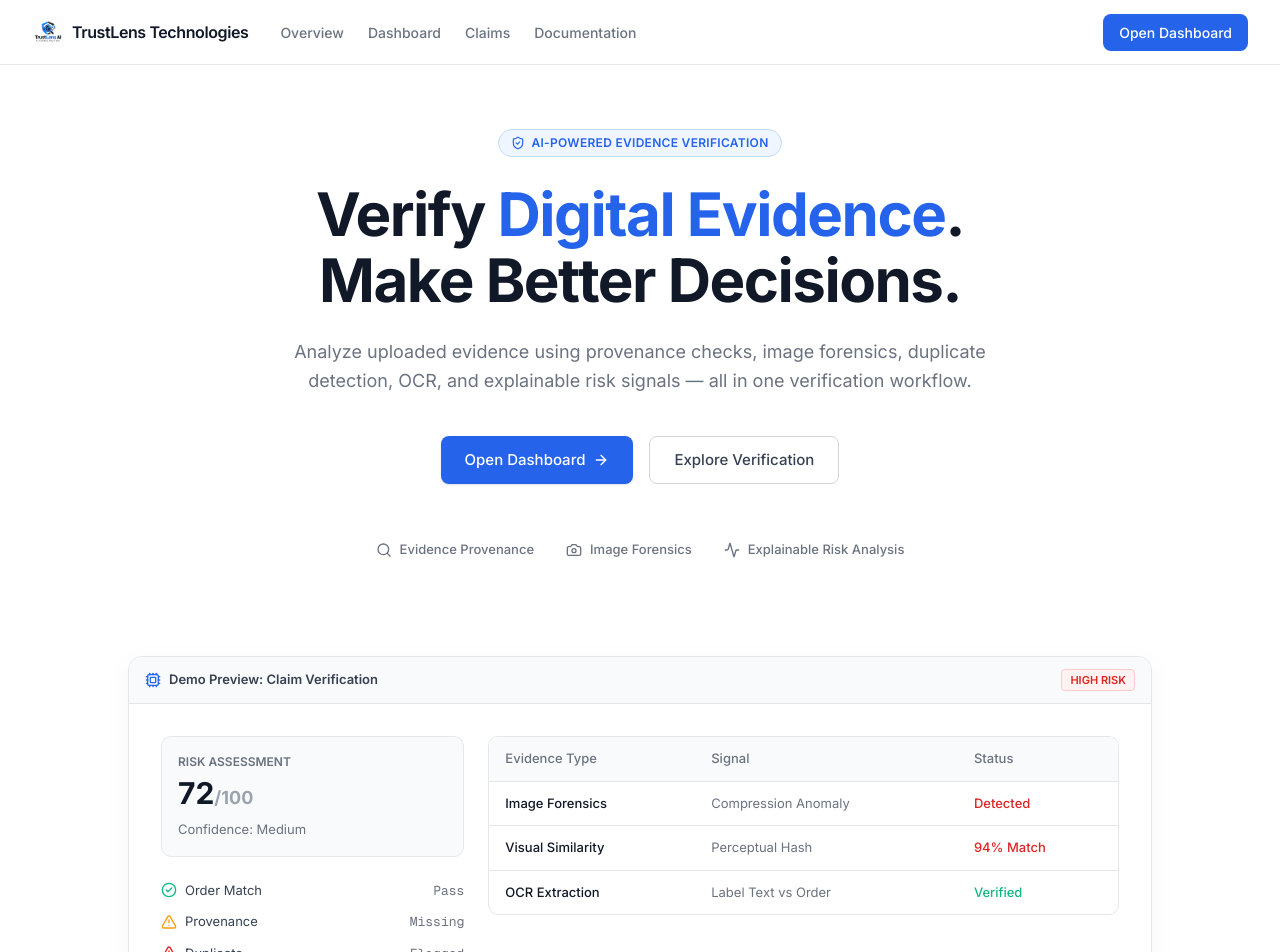
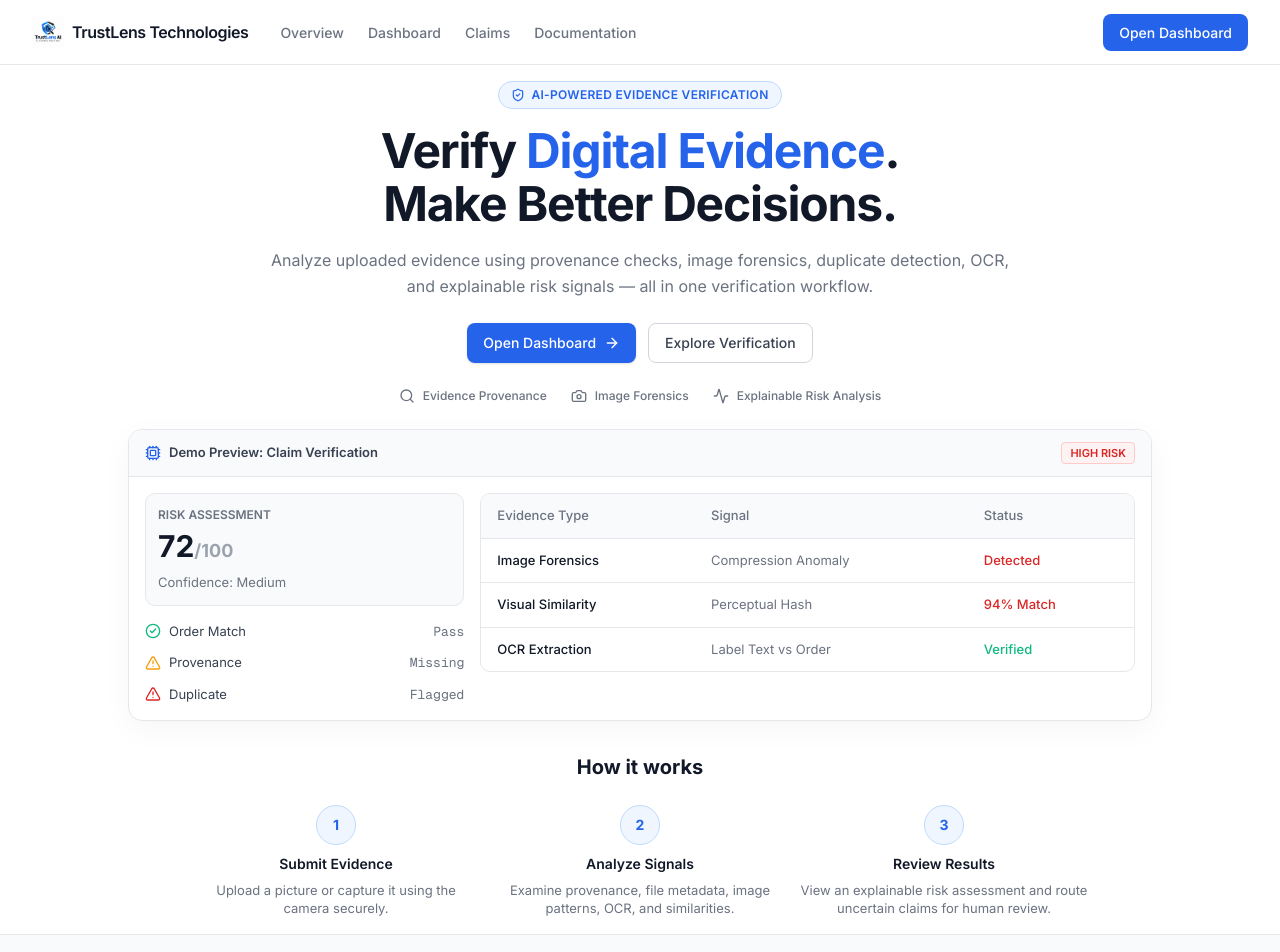
Before and after one commit to pv-srinivas1/TrustLens-AI, a Next.js app in the folder frontend/: page / in a window 1280 px wide. Shown: the top 952 px of the page. Built offline with nearby package versions, Linux system fonts and the light colour scheme.

Commit message:
style: aggressively crush white spaces and gaps on the landing page

```diff
--- a/frontend/src/app/page.tsx
+++ b/frontend/src/app/page.tsx
@@ -54,39 +54,39 @@ export default function TrustLensLandingPage() {
         </div>
       </header>
 
-      <main className="flex-1 w-full max-w-7xl mx-auto px-4 sm:px-6 lg:px-8 pt-16 pb-24 space-y-24">
+      <main className="flex-1 w-full max-w-7xl mx-auto px-4 sm:px-6 lg:px-8 pt-4 pb-4 space-y-6">
 
         {/* 3. HERO SECTION */}
-        <section className="flex flex-col items-center text-center space-y-6 max-w-4xl mx-auto">
+        <section className="flex flex-col items-center text-center space-y-4 max-w-4xl mx-auto">
           <div className="inline-flex items-center px-3 py-1 bg-[#EFF6FF] text-[#2563EB] text-[12px] font-semibold rounded-full border border-[#BFDBFE] uppercase tracking-wide">
             <ShieldCheck className="w-3.5 h-3.5 mr-1.5" />
             AI-POWERED EVIDENCE VERIFICATION
           </div>
 
-          <h1 className="text-4xl md:text-5xl lg:text-6xl font-bold tracking-tight text-[#111827] leading-[1.1]">
+          <h1 className="text-3xl md:text-4xl lg:text-5xl font-bold tracking-tight text-[#111827] leading-[1.1]">
             Verify <span className="text-[#2563EB]">Digital Evidence</span>. <br className="hidden md:block"/>Make Better Decisions.
           </h1>
 
-          <p className="text-[16px] md:text-[18px] text-[#6B7280] max-w-3xl leading-relaxed">
+          <p className="text-[15px] md:text-[16px] text-[#6B7280] max-w-3xl leading-relaxed">
             Analyze uploaded evidence using provenance checks, image forensics, duplicate detection, OCR, and explainable risk signals — all in one verification workflow.
           </p>
 
-          <div className="flex flex-col sm:flex-row items-center justify-center gap-4 pt-4 w-full sm:w-auto">
+          <div className="flex flex-col sm:flex-row items-center justify-center gap-3 pt-2 w-full sm:w-auto">
             <Link
               href="/dashboard"
-              className="w-full sm:w-auto flex items-center justify-center px-6 py-3 min-h-[48px] bg-[#2563EB] text-white text-[15px] font-medium rounded-md hover:bg-[#1D4ED8] shadow-sm transition-all focus:ring-2 focus:ring-[#2563EB] focus:ring-offset-2"
+              className="w-full sm:w-auto flex items-center justify-center px-4 py-2 min-h-[40px] bg-[#2563EB] text-white text-[14px] font-medium rounded-md hover:bg-[#1D4ED8] shadow-sm transition-all focus:ring-2 focus:ring-[#2563EB] focus:ring-offset-2"
             >
               Open Dashboard <ArrowRight className="w-4 h-4 ml-2" />
             </Link>
             <Link
               href="#how-it-works"
-              className="w-full sm:w-auto flex items-center justify-center px-6 py-3 min-h-[48px] bg-white text-[#374151] border border-[#D1D5DB] text-[15px] font-medium rounded-md hover:bg-[#F9FAFB] transition-all focus:ring-2 focus:ring-[#E5E7EB] focus:ring-offset-2"
+              className="w-full sm:w-auto flex items-center justify-center px-4 py-2 min-h-[40px] bg-white text-[#374151] border border-[#D1D5DB] text-[14px] font-medium rounded-md hover:bg-[#F9FAFB] transition-all focus:ring-2 focus:ring-[#E5E7EB] focus:ring-offset-2"
             >
               Explore Verification
             </Link>
           </div>
 
-          <div className="flex flex-wrap items-center justify-center gap-x-8 gap-y-4 pt-8 text-[#6B7280] text-[13px] font-medium">
+          <div className="flex flex-wrap items-center justify-center gap-x-6 gap-y-2 pt-2 text-[#6B7280] text-[12px] font-medium">
             <div className="flex items-center"><Search className="w-4 h-4 mr-2" /> Evidence Provenance</div>
             <div className="flex items-center"><Camera className="w-4 h-4 mr-2" /> Image Forensics</div>
             <div className="flex items-center"><Activity className="w-4 h-4 mr-2" /> Explainable Risk Analysis</div>
@@ -105,9 +105,9 @@ export default function TrustLensLandingPage() {
                 High Risk
               </span>
             </div>
-            <div className="p-6 md:p-8 grid grid-cols-1 md:grid-cols-3 gap-6">
-              <div className="md:col-span-1 space-y-6">
-                <div className="p-4 border border-[#E5E7EB] rounded-lg bg-[#F9FAFB]">
+            <div className="p-4 md:p-4 grid grid-cols-1 md:grid-cols-3 gap-4">
+              <div className="md:col-span-1 space-y-4">
+                <div className="p-3 border border-[#E5E7EB] rounded-lg bg-[#F9FAFB]">
                   <div className="text-[12px] font-semibold text-[#6B7280] uppercase mb-1">Risk Assessment</div>
                   <div className="text-3xl font-bold text-[#111827]">72<span className="text-lg text-[#9CA3AF]">/100</span></div>
                   <div className="mt-2 text-[13px] text-[#6B7280]">Confidence: Medium</div>
@@ -162,31 +162,31 @@ export default function TrustLensLandingPage() {
         </section>
 
         {/* 5. HOW IT WORKS */}
-        <section id="how-it-works" className="max-w-4xl mx-auto pt-10">
-          <h2 className="text-2xl font-bold text-[#111827] text-center mb-12">How it works</h2>
-          <div className="grid grid-cols-1 md:grid-cols-3 gap-8 relative">
-            <div className="hidden md:block absolute top-6 left-[16%] right-[16%] h-[1px] bg-[#E5E7EB] -z-10"></div>
+        <section id="how-it-works" className="max-w-4xl mx-auto pt-2">
+          <h2 className="text-xl font-bold text-[#111827] text-center mb-6">How it works</h2>
+          <div className="grid grid-cols-1 md:grid-cols-3 gap-4 relative">
+            <div className="hidden md:block absolute top-5 left-[16%] right-[16%] h-[1px] bg-[#E5E7EB] -z-10"></div>
 
-            <div className="flex flex-col items-center text-center space-y-4 bg-white">
-              <div className="w-12 h-12 rounded-full bg-[#EFF6FF] text-[#2563EB] flex items-center justify-center font-bold text-lg border border-[#BFDBFE]">1</div>
-              <h3 className="font-semibold text-[#111827] text-[16px]">Submit Evidence</h3>
-              <p className="text-[14px] text-[#6B7280] leading-relaxed">
+            <div className="flex flex-col items-center text-center space-y-2 bg-white">
+              <div className="w-10 h-10 rounded-full bg-[#EFF6FF] text-[#2563EB] flex items-center justify-center font-bold text-sm border border-[#BFDBFE]">1</div>
+              <h3 className="font-semibold text-[#111827] text-[14px]">Submit Evidence</h3>
+              <p className="text-[13px] text-[#6B7280] leading-snug">
                 Upload a picture or capture it using the camera securely.
               </p>
             </div>
 
-            <div className="flex flex-col items-center text-center space-y-4 bg-white">
-              <div className="w-12 h-12 rounded-full bg-[#EFF6FF] text-[#2563EB] flex items-center justify-center font-bold text-lg border border-[#BFDBFE]">2</div>
-              <h3 className="font-semibold text-[#111827] text-[16px]">Analyze Signals</h3>
-              <p className="text-[14px] text-[#6B7280] leading-relaxed">
+            <div className="flex flex-col items-center text-center space-y-2 bg-white">
+              <div className="w-10 h-10 rounded-full bg-[#EFF6FF] text-[#2563EB] flex items-center justify-center font-bold text-sm border border-[#BFDBFE]">2</div>
+              <h3 className="font-semibold text-[#111827] text-[14px]">Analyze Signals</h3>
+              <p className="text-[13px] text-[#6B7280] leading-snug">
                 Examine provenance, file metadata, image patterns, OCR, and similarities.
               </p>
             </div>
 
-            <div className="flex flex-col items-center text-center space-y-4 bg-white">
-              <div className="w-12 h-12 rounded-full bg-[#EFF6FF] text-[#2563EB] flex items-center justify-center font-bold text-lg border border-[#BFDBFE]">3</div>
-              <h3 className="font-semibold text-[#111827] text-[16px]">Review Results</h3>
-              <p className="text-[14px] text-[#6B7280] leading-relaxed">
+            <div className="flex flex-col items-center text-center space-y-2 bg-white">
+              <div className="w-10 h-10 rounded-full bg-[#EFF6FF] text-[#2563EB] flex items-center justify-center font-bold text-sm border border-[#BFDBFE]">3</div>
+              <h3 className="font-semibold text-[#111827] text-[14px]">Review Results</h3>
+              <p className="text-[13px] text-[#6B7280] leading-snug">
                 View an explainable risk assessment and route uncertain claims for human review.
               </p>
             </div>
@@ -196,7 +196,7 @@ export default function TrustLensLandingPage() {
       </main>
 
       {/* 7. FOOTER */}
-      <footer className="w-full border-t border-[#E5E7EB] bg-[#F9FAFB] py-8">
+      <footer className="w-full border-t border-[#E5E7EB] bg-[#F9FAFB] py-4">
         <div className="max-w-7xl mx-auto px-4 sm:px-6 lg:px-8 flex flex-col md:flex-row items-center justify-between gap-4">
           <div className="flex items-center space-x-2">
             <span className="font-semibold text-[14px] text-[#111827]">TrustLens Technologies</span>
```
